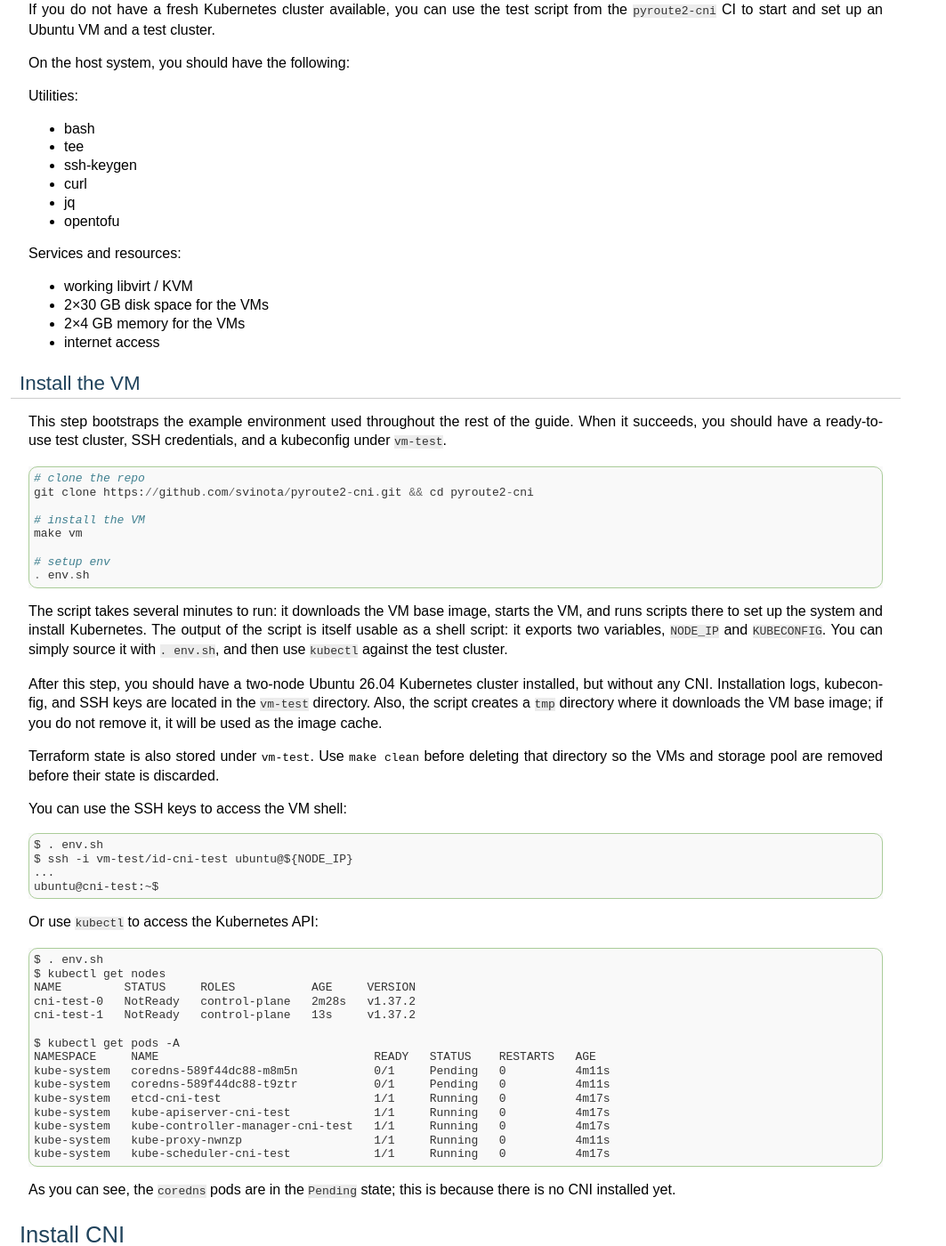
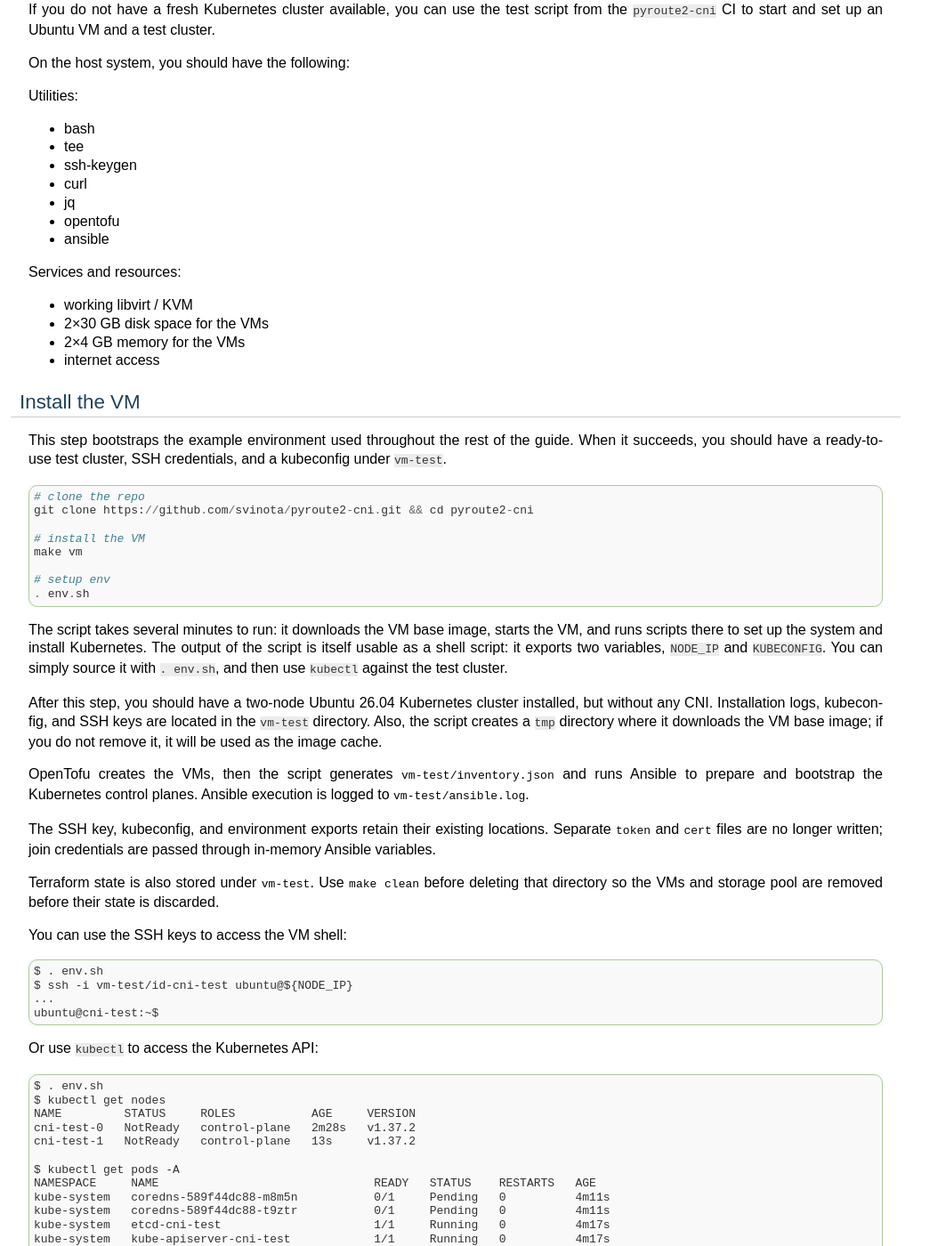
Before and after one commit to svinota/pyroute2-cni, a Sphinx documentation site: the page built from docs/rr-lab.rst, in a window 1280 px wide and 1400 px high, scrolled down 1259 px. Shown: the whole window at 89% size, without its empty margins (0-1063 px from the left). Built offline with Sphinx 7.4.7, drawn with Linux system fonts in a browser that asks for light colours; pages that are not in the unit, such as notebooks, are missing from menus; the version number could not be read and is left out.

Commit message:
ci: integrate ansible

```diff
--- a/docs/rr-lab.rst
+++ b/docs/rr-lab.rst
@@ -84,6 +84,7 @@ Utilities:
 * curl
 * jq
 * opentofu
+* ansible
 
 Services and resources:
 
@@ -121,6 +122,15 @@ installed, but without any CNI. Installation logs, kubeconfig, and SSH keys
 are located in the `vm-test` directory. Also, the script creates a `tmp`
 directory where it downloads the VM base image; if you do not remove it, it
 will be used as the image cache.
+
+OpenTofu creates the VMs, then the script generates
+``vm-test/inventory.json`` and runs Ansible to prepare and bootstrap
+the Kubernetes control planes. Ansible execution is logged to
+``vm-test/ansible.log``.
+
+The SSH key, kubeconfig, and environment exports retain their existing
+locations. Separate ``token`` and ``cert`` files are no longer written;
+join credentials are passed through in-memory Ansible variables.
 
 Terraform state is also stored under ``vm-test``. Use ``make clean``
 before deleting that directory so the VMs and storage pool are removed
```
Also changed, not shown: 6 other files.
